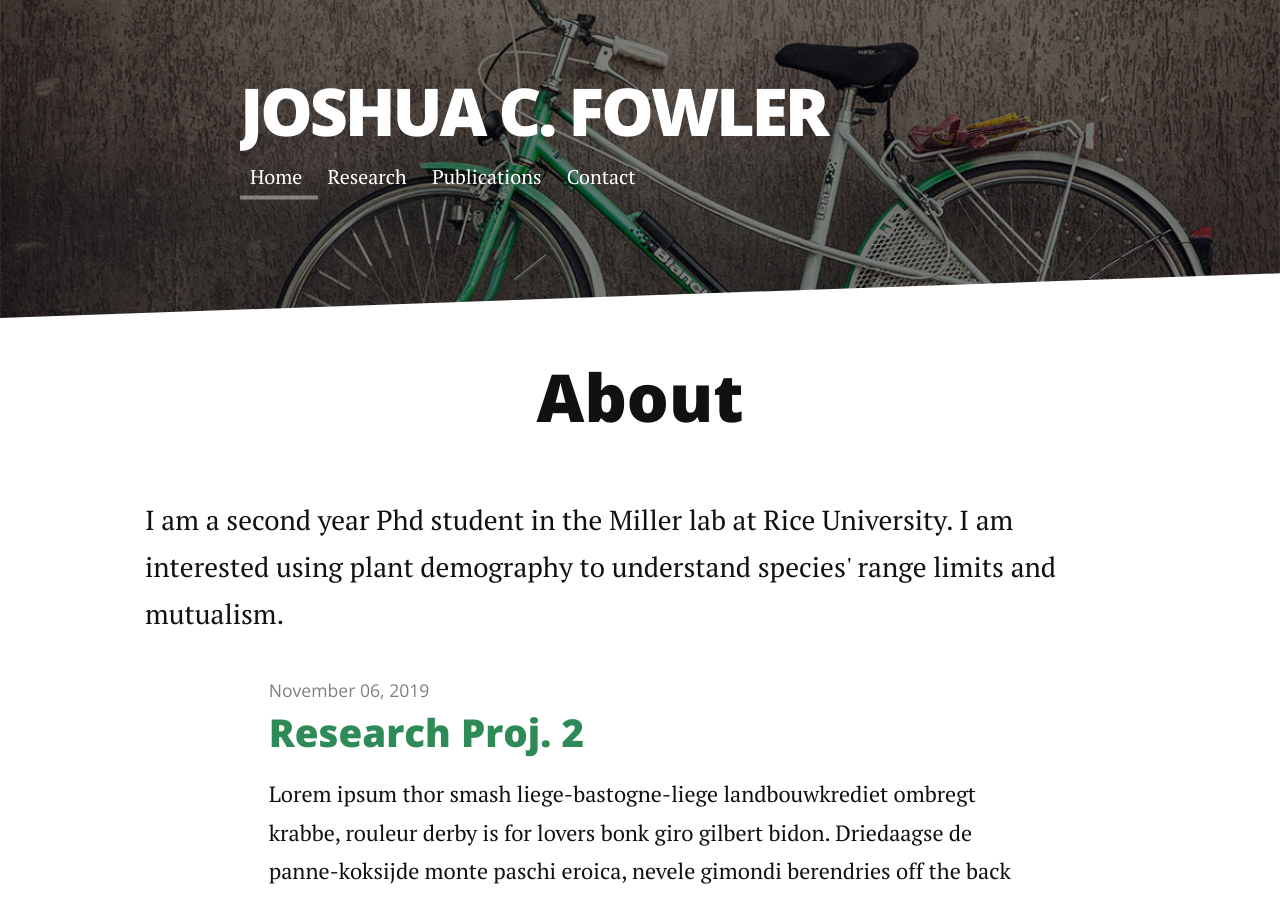
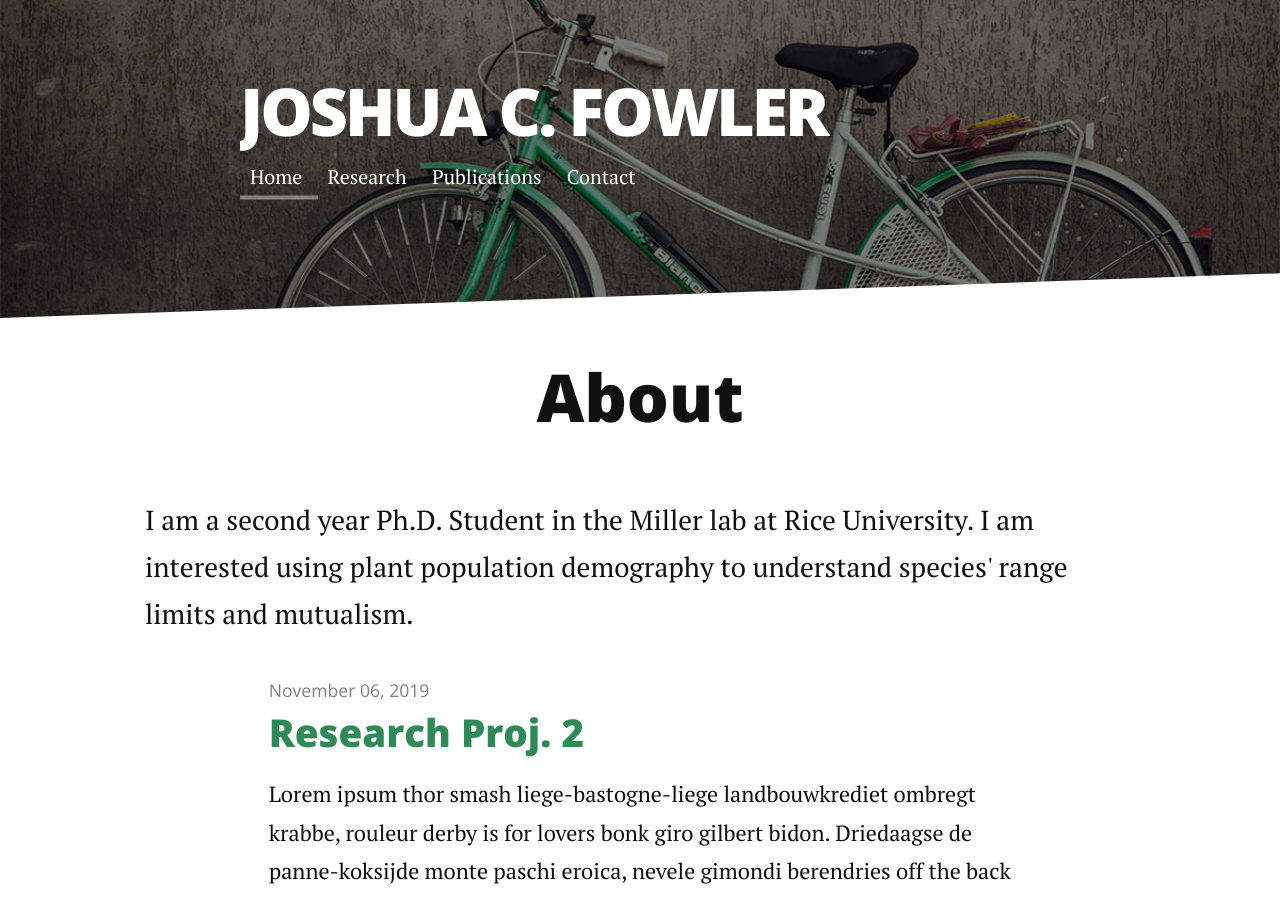
Before and after one commit to joshuacfowler/joshuacfowler.github.io, a Jekyll site: the page built from index.html, in a window 1280 px wide and 900 px high. Built offline with Jekyll 4.4.1, drawn with Linux system fonts in a browser that asks for light colours; nearby versions of some CDN libraries; the list of posts is cut into pages by our own code.

Commit message:
Update index.html

```diff
--- a/index.html
+++ b/index.html
@@ -5,7 +5,7 @@ title: About
 
 <div class="home" id="home">
   <h1 class="pageTitle">About</h1>
-  <p class="intro">I am a second year Phd student in the Miller lab at Rice University. I am interested using plant demography to understand species' range limits and mutualism.</p>
+  <p class="intro">I am a second year Ph.D. Student in the Miller lab at Rice University. I am interested using plant population demography to understand species' range limits and mutualism.</p>
   <ul class="posts noList">
     {% for post in paginator.posts %}
       <li>
```
